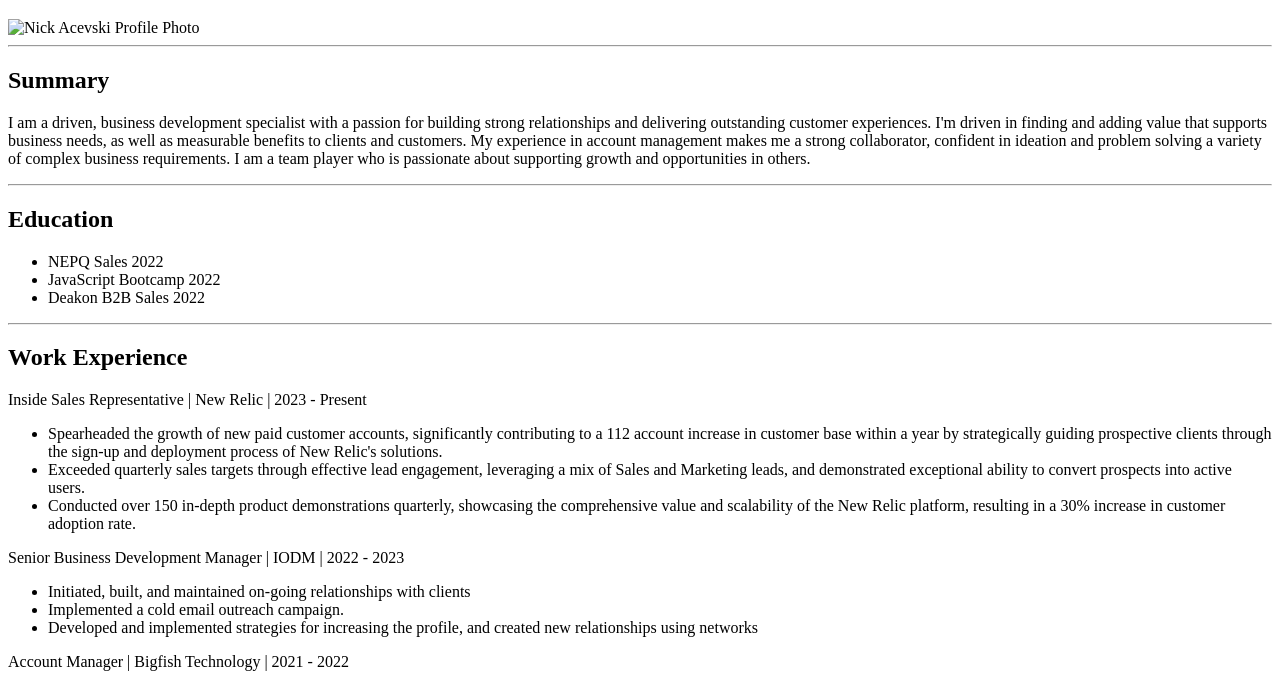
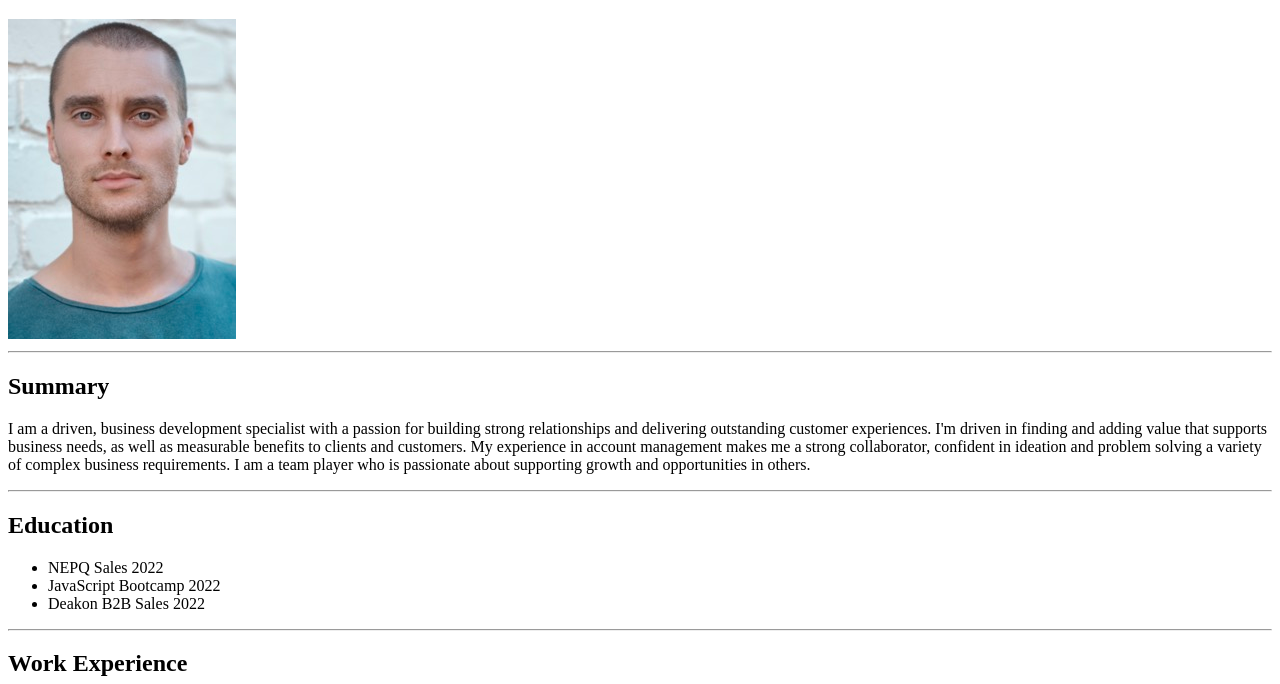
Before and after one commit to nickacevski/online-resume, a plain HTML site: page index.html in a window 1280 px wide. Shown: the part 87-771 px from the top of the page. Drawn offline with Linux system fonts and the light colour scheme.

Commit message:
Update index.html
Updated pathway for profile image

```diff
--- a/index.html
+++ b/index.html
@@ -9,7 +9,7 @@
     <a href="/contact.html">Contact Me</a>
     <a href="/hobbies.html">Hobbies</a>
     <H1>Nick Acevski</H1>
-    <img src="./Capstone Project 1 - Online Resume/assets/profile-photo.jpeg" alt="Nick Acevski Profile Photo">
+    <img src="./assets/profile-photo.jpeg" alt="Nick Acevski Profile Photo">
     <hr>
     <H2>Summary</H2>
     <p>I am a driven, business development specialist with a passion for building strong relationships and delivering outstanding customer experiences.
```
